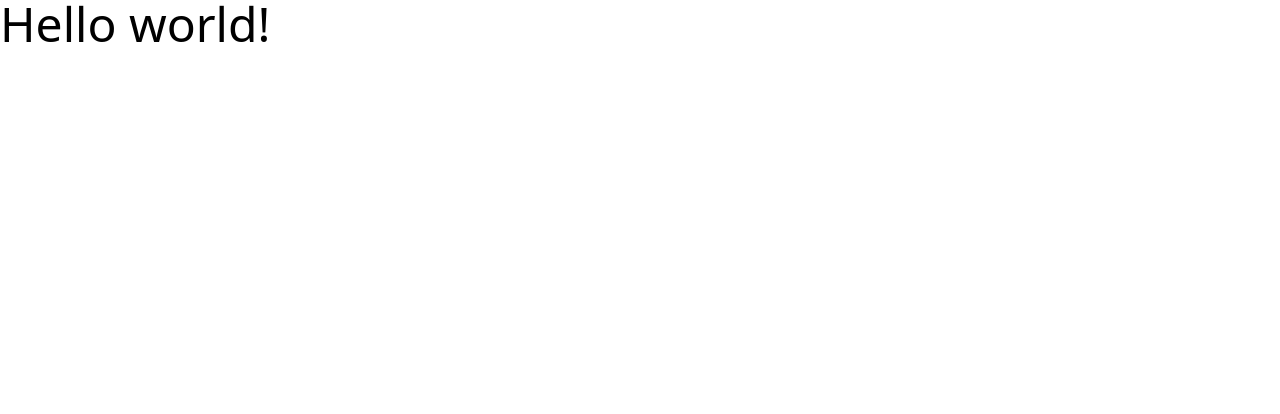
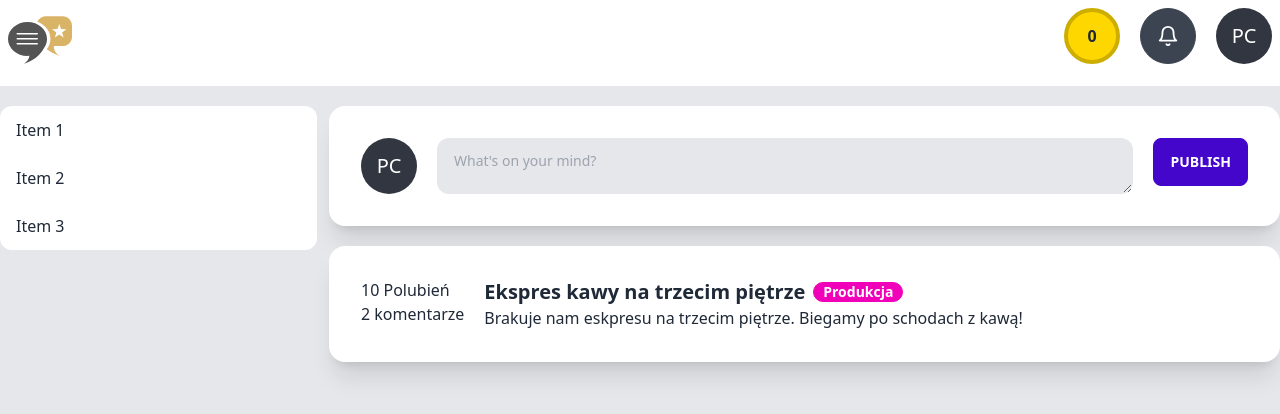
Before and after one commit to pavelee/stoa-redis-stack, a Next.js app: page / in a window 1280 px wide. Shown: the top 414 px of the page. Built offline with nearby package versions, Linux system fonts and the light colour scheme.

Commit message:
homepage prototype

```diff
--- a/package.json
+++ b/package.json
@@ -9,9 +9,11 @@
     "lint": "next lint"
   },
   "dependencies": {
+    "daisyui": "^2.22.0",
     "next": "12.2.4",
     "react": "18.2.0",
-    "react-dom": "18.2.0"
+    "react-dom": "18.2.0",
+    "react-icons": "^4.4.0"
   },
   "devDependencies": {
     "@types/node": "18.7.1",
--- a/pages/_app.tsx
+++ b/pages/_app.tsx
@@ -1,8 +1,18 @@
 import '../styles/globals.css'
+import Head from 'next/head'
 import type { AppProps } from 'next/app'
 
 function MyApp({ Component, pageProps }: AppProps) {
-  return <Component {...pageProps} />
+  return (
+    <div>
+      <Head>
+        <title>Stoa</title>
+        <link rel="icon" type="image/x-icon" href="/favicon.ico"></link>
+        <meta name="viewport" content="initial-scale=1.0, width=device-width" />
+      </Head>
+      <Component {...pageProps} />
+    </div>
+  );
 }
 
 export default MyApp
--- a/pages/index.tsx
+++ b/pages/index.tsx
@@ -1,9 +1,128 @@
 import type { NextPage } from 'next'
+import Image from 'next/image';
+import { FunctionComponent } from 'react';
+import { FiBell } from 'react-icons/fi'
+
+const Avatar: FunctionComponent = ({ text = 'PC' }) => {
+  return (
+    <div className="avatar placeholder cursor-pointer">
+      <div className="bg-neutral-focus text-neutral-content rounded-full w-14 h-14">
+        <span className="text-xl">{text}</span>
+      </div>
+    </div>
+  )
+}
+
+const NotificationBell: FunctionComponent = ({ notifications = [] }) => {
+  return (
+    <div className="dropdown">
+      <label tabIndex={0} className="btn rounded-full text-2xl w-14 h-14">
+        <FiBell />
+      </label>
+      <ul tabIndex={0} className="dropdown-content menu p-2 shadow bg-base-100 rounded-box w-24">
+        <li><a>Item 1</a></li>
+        <li><a>Item 2</a></li>
+      </ul>
+    </div>
+  )
+}
+
+const PointCounter: FunctionComponent = ({ }) => {
+  return (
+    <div className="w-14 h-14 bg-[#ffd700] rounded-full border-4 border-[#ccad00] flex justify-center items-center font-bold">
+      0
+    </div>
+  )
+}
+
+const InputIdeaCard: FunctionComponent = ({ placeholder = "What's on your mind?" }) => {
+  return (
+    <div className="card bg-base-100 shadow-xl">
+      <div className="card-body">
+        <div className="flex gap-5">
+          <Avatar />
+          <textarea className="flex-auto textarea bg-gray-200 text-gray-600 rounded-xl h-14" placeholder={placeholder}></textarea>
+          <button className="btn btn-active btn-primary">publish</button>
+        </div>
+      </div>
+    </div>
+  )
+}
+
+const IdeaCard: FunctionComponent = ({ }) => {
+  return (
+    <div className="card bg-base-100 shadow-xl cursor-pointer">
+      {/* <figure><img src="https://placeimg.com/1920/1080/arch" alt="Shoes" /></figure> */}
+      <div className="card-body">
+        <div className="flex gap-5">
+          <div className="flex-col">
+            <div className="">
+              10 Polubień
+            </div>
+            <div>
+              2 komentarze
+            </div>
+          </div>
+          <div>
+            <h2 className="card-title">
+              Ekspres kawy na trzecim piętrze
+              <div className="badge badge-secondary">Produkcja</div>
+            </h2>
+            <p>Brakuje nam eskpresu na trzecim piętrze. Biegamy po schodach z kawą!</p>
+          </div>
+        </div>
+      </div>
+    </div>
+  )
+}
+
+const SideMenu: FunctionComponent = ({ }) => {
+  return (
+    <ul className="menu bg-base-100 rounded-xl">
+      <li><a>Item 1</a></li>
+      <li><a>Item 2</a></li>
+      <li><a>Item 3</a></li>
+    </ul >
+  )
+}
 
 const Home: NextPage = () => {
   return (
-    <div className="text-5xl">
-      Hello world!
+    <div className="h-screen">
+      <div className="navbar">
+        <div className="container mx-auto">
+          <div className="flex rounded-b-sm w-full">
+            <div className="shrink">
+              <Image
+                src={'/logo.svg'}
+                width={64}
+                height={64}
+              />
+            </div>
+            <div className="flex-grow">
+              <div className="flex justify-end items-center gap-5">
+                <PointCounter />
+                <NotificationBell />
+                <Avatar />
+              </div>
+            </div>
+          </div>
+        </div>
+      </div>
+      <div className="bg-gray-200 h-full p-5 md:p-0 md:pt-5">
+        <div className="container mx-auto">
+          <div className="flex gap-3">
+            <div className="hidden md:block md:w-1/4 flex justify-center">
+              <SideMenu />
+            </div>
+            <div className="w-full md:w-3/4 flex-col justify-center items-start">
+              <InputIdeaCard />
+              <div className="h-5"></div>
+              <IdeaCard />
+            </div>
+          </div>
+        </div>
+      </div>
     </div>
   )
 }
--- a/tailwind.config.js
+++ b/tailwind.config.js
@@ -7,5 +7,5 @@ module.exports = {
   theme: {
     extend: {},
   },
-  plugins: [],
+  plugins: [require("daisyui")],
 }
```
Also changed, not shown: 1 other file (tests, documents, lock files or other folders).
